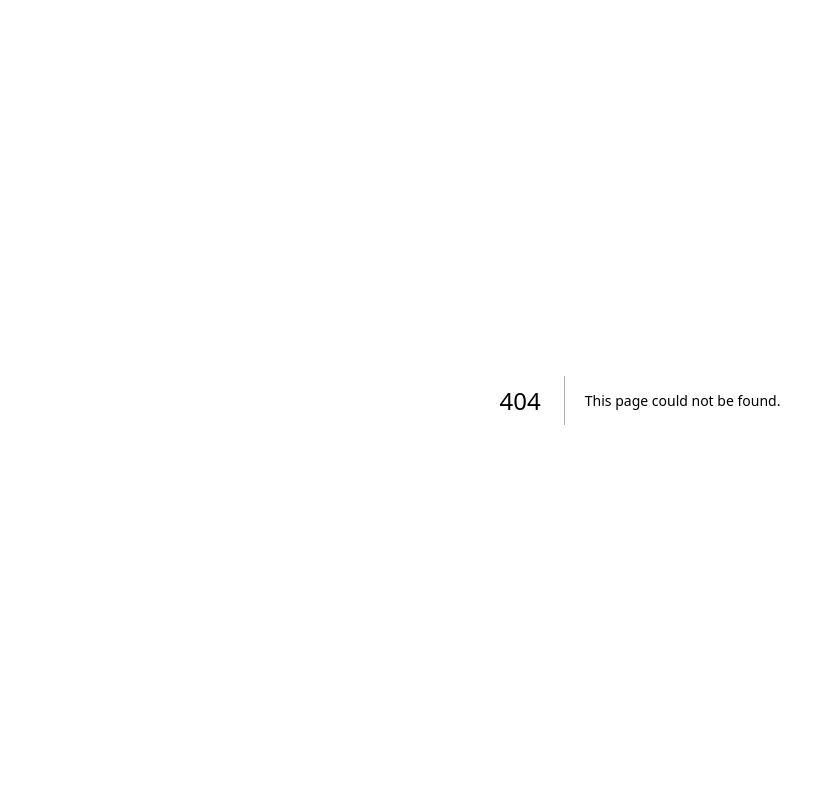
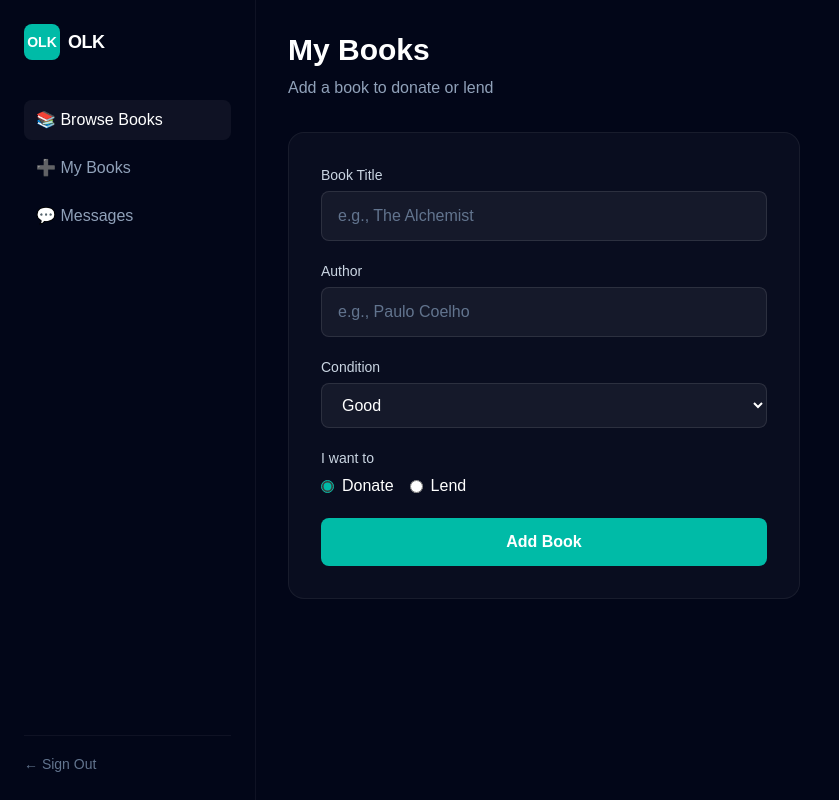
Before and after one commit to Owais-Saleem-Lone/olk, a Next.js app: page /my-books in a window 1280 px wide. Before the commit this address had no page. Shown: the whole page, without its empty margins (0-839 px from the left). Built offline with nearby package versions, Linux system fonts and the light colour scheme; no server answers.

Commit message:
server ts created

```diff
--- /dev/null
+++ b/src/app/(dashboard)/browse/page.tsx
@@ -0,0 +1,26 @@
+export default function BrowsePage() {
+  return (
+    <div>
+      <h1 className="text-3xl font-bold mb-2">Browse Books</h1>
+      <p className="text-slate-400 mb-8">Find your next read from someone nearby</p>
+
+      {/* Search Bar */}
+      <div className="bg-white/[0.03] border border-white/[0.06] rounded-2xl p-6 mb-8">
+        <input
+          type="text"
+          placeholder="Search by title, author, or ISBN..."
+          className="w-full bg-white/5 border border-white/10 rounded-lg px-4 py-3 text-white placeholder-slate-500 focus:outline-none focus:ring-2 focus:ring-teal-500"
+        />
+      </div>
+
+      {/* Empty State (we will add real books later!) */}
+      <div className="flex flex-col items-center justify-center py-20 text-center">
+        <div className="text-6xl mb-4">📖</div>
+        <h2 className="text-xl font-semibold mb-2">No books just yet</h2>
+        <p className="text-slate-400 max-w-md">
+          Be the first to add a book to the community! Once books are added, they will appear right here.
+        </p>
+      </div>
+    </div>
+  )
+}
--- /dev/null
+++ b/src/app/(dashboard)/layout.tsx
@@ -0,0 +1,43 @@
+
+import Link from 'next/link'
+
+export default function DashboardLayout({
+  children,
+}: {
+  children: React.ReactNode
+}) {
+  return (
+    <div className="min-h-screen bg-slate-950 text-white flex">
+      {/* Sidebar */}
+      <aside className="w-64 border-r border-white/5 p-6 flex flex-col">
+        <Link href="/" className="flex items-center gap-2 mb-10">
+          <div className="w-9 h-9 rounded-lg bg-teal-500 flex items-center justify-center font-bold text-sm">OLK</div>
+          <span className="text-lg font-semibold tracking-tight">OLK</span>
+        </Link>
+
+        <nav className="space-y-2 flex-1">
+          <Link href="/browse" className="flex items-center gap-3 px-3 py-2 rounded-lg bg-white/5 text-white">
+            📚 Browse Books
+          </Link>
+          <Link href="/my-books" className="flex items-center gap-3 px-3 py-2 rounded-lg text-slate-400 hover:bg-white/5 hover:text-white">
+            ➕ My Books
+          </Link>
+          <Link href="/messages" className="flex items-center gap-3 px-3 py-2 rounded-lg text-slate-400 hover:bg-white/5 hover:text-white">
+            💬 Messages
+          </Link>
+        </nav>
+
+        <div className="border-t border-white/5 pt-4">
+          <Link href="/" className="text-sm text-slate-500 hover:text-white">
+            ← Sign Out
+          </Link>
+        </div>
+      </aside>
+
+      {/* Main Content */}
+      <main className="flex-1 p-8 overflow-y-auto">
+        {children}
+      </main>
+    </div>
+  )
+}
--- /dev/null
+++ b/src/app/(dashboard)/my-books/page.tsx
@@ -0,0 +1,136 @@
+"use client"
+
+import { useState } from 'react'
+import { createClient } from '@/lib/supabase/client'
+
+export default function MyBooksPage() {
+  const supabase = createClient()
+  const [title, setTitle] = useState('')
+  const [author, setAuthor] = useState('')
+  const [condition, setCondition] = useState('good')
+  const [listingType, setListingType] = useState('donate')
+  const [loading, setLoading] = useState(false)
+  const [message, setMessage] = useState('')
+
+  const handleAddBook = async (e: React.FormEvent) => {
+    e.preventDefault()
+    setLoading(true)
+    setMessage('')
+
+    // Get the current logged-in user
+    const { data: { user } } = await supabase.auth.getUser()
+
+    if (!user) {
+      setMessage('You must be logged in to add a book')
+      setLoading(false)
+      return
+    }
+
+    // Insert the book into the database
+    const { error } = await supabase.from('books').insert({
+      title,
+      author,
+      condition,
+      listing_type: listingType,
+      owner_id: user.id,
+    })
+
+    if (error) {
+      setMessage('Error adding book: ' + error.message)
+    } else {
+      setMessage('Book added successfully!')
+      setTitle('')
+      setAuthor('')
+    }
+    setLoading(false)
+  }
+
+  return (
+    <div>
+      <h1 className="text-3xl font-bold mb-2">My Books</h1>
+      <p className="text-slate-400 mb-8">Add a book to donate or lend</p>
+
+      <div className="bg-white/[0.03] border border-white/[0.06] rounded-2xl p-8 max-w-lg">
+        <form onSubmit={handleAddBook} className="space-y-5">
+
+          <div>
+            <label className="block text-sm font-medium text-slate-300 mb-1.5">Book Title</label>
+            <input
+              type="text"
+              required
+              value={title}
+              onChange={(e) => setTitle(e.target.value)}
+              className="w-full bg-white/5 border border-white/10 rounded-lg px-4 py-3 text-white placeholder-slate-500 focus:outline-none focus:ring-2 focus:ring-teal-500"
+              placeholder="e.g., The Alchemist"
+            />
+          </div>
+
+          <div>
+            <label className="block text-sm font-medium text-slate-300 mb-1.5">Author</label>
+            <input
+              type="text"
+              value={author}
+              onChange={(e) => setAuthor(e.target.value)}
+              className="w-full bg-white/5 border border-white/10 rounded-lg px-4 py-3 text-white placeholder-slate-500 focus:outline-none focus:ring-2 focus:ring-teal-500"
+              placeholder="e.g., Paulo Coelho"
+            />
+          </div>
+
+          <div>
+            <label className="block text-sm font-medium text-slate-300 mb-1.5">Condition</label>
+            <select
+              value={condition}
+              onChange={(e) => setCondition(e.target.value)}
+              className="w-full bg-white/5 border border-white/10 rounded-lg px-4 py-3 text-white focus:outline-none focus:ring-2 focus:ring-teal-500"
+            >
+              <option value="excellent" className="bg-slate-900">Excellent</option>
+              <option value="good" className="bg-slate-900">Good</option>
+              <option value="fair" className="bg-slate-900">Fair</option>
+              <option value="poor" className="bg-slate-900">Poor</option>
+            </select>
+          </div>
+
+          <div>
+            <label className="block text-sm font-medium text-slate-300 mb-1.5">I want to</label>
+            <div className="flex gap-4">
+              <label className="flex items-center gap-2 cursor-pointer">
+                <input
+                  type="radio"
+                  value="donate"
+                  checked={listingType === 'donate'}
+                  onChange={(e) => setListingType(e.target.value)}
+                  className="accent-teal-500"
+                />
+                <span className="text-white">Donate</span>
+              </label>
+              <label className="flex items-center gap-2 cursor-pointer">
+                <input
+                  type="radio"
+                  value="lend"
+                  checked={listingType === 'lend'}
+                  onChange={(e) => setListingType(e.target.value)}
+                  className="accent-teal-500"
+                />
+                <span className="text-white">Lend</span>
+              </label>
+            </div>
+          </div>
+
+          <button
+            type="submit"
+            disabled={loading}
+            className="w-full bg-teal-500 hover:bg-teal-400 disabled:opacity-50 text-white font-semibold py-3 rounded-lg transition-colors"
+          >
+            {loading ? 'Adding...' : 'Add Book'}
+          </button>
+
+          {message && (
+            <p className={`text-sm text-center ${message.includes('success') ? 'text-teal-400' : 'text-red-400'}`}>
+              {message}
+            </p>
+          )}
+        </form>
+      </div>
+    </div>
+  )
+}
--- /dev/null
+++ b/src/lib/supabase/server.ts
@@ -0,0 +1,27 @@
+import { createServerClient } from '@supabase/ssr'
+import { cookies } from 'next/headers'
+
+export async function createClient() {
+  const cookieStore = await cookies()
+
+  return createServerClient(
+    process.env.NEXT_PUBLIC_SUPABASE_URL!,
+    process.env.NEXT_PUBLIC_SUPABASE_ANON_KEY!,
+    {
+      cookies: {
+        getAll() {
+          return cookieStore.getAll()
+        },
+        setAll(cookiesToSet) {
+          try {
+            cookiesToSet.forEach(({ name, value, options }) =>
+              cookieStore.set(name, value, options)
+            )
+          } catch {
+            // This can be ignored - middleware handles session refresh
+          }
+        },
+      },
+    }
+  )
+}
--- /dev/null
+++ b/src/middleware.ts
@@ -0,0 +1,40 @@
+import { createServerClient } from '@supabase/ssr'
+import { NextResponse, type NextRequest } from 'next/server'
+
+export async function middleware(request: NextRequest) {
+  let supabaseResponse = NextResponse.next({
+    request,
+  })
+
+  const supabase = createServerClient(
+    process.env.NEXT_PUBLIC_SUPABASE_URL!,
+    process.env.NEXT_PUBLIC_SUPABASE_ANON_KEY!,
+    {
+      cookies: {
+        getAll() {
+          return request.cookies.getAll()
+        },
+        setAll(cookiesToSet) {
+          cookiesToSet.forEach(({ name, value }) => request.cookies.set(name, value))
+          supabaseResponse = NextResponse.next({
+            request,
+          })
+          cookiesToSet.forEach(({ name, value, options }) =>
+            supabaseResponse.cookies.set(name, value, options)
+          )
+        },
+      },
+    }
+  )
+
+  // This refreshes the user's session on every page load
+  await supabase.auth.getUser()
+
+  return supabaseResponse
+}
+
+export const config = {
+  matcher: [
+    '/((?!_next/static|_next/image|favicon.ico|.*\\.(?:svg|png|jpg|jpeg|gif|webp)$).*)',
+  ],
+}
```
